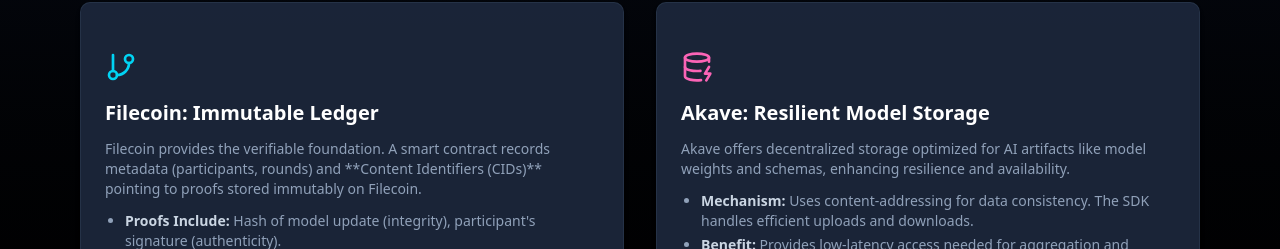
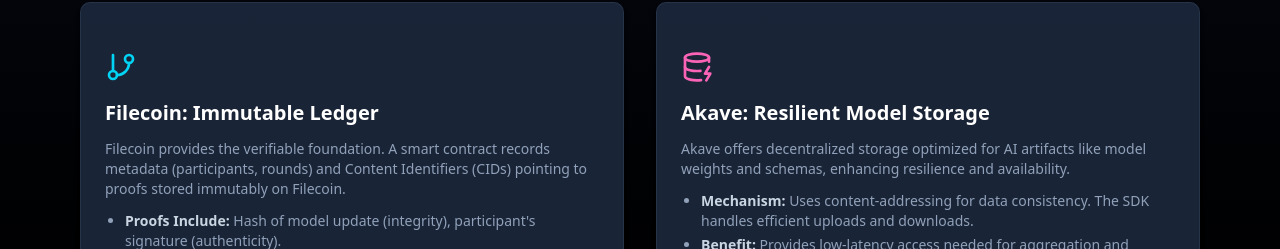
Before and after one commit to taijusanagi/2025-ai-blueprints, a Next.js app in the folder app/: page / in a window 1280 px wide. Shown: the part 2306-2555 px from the top of the page. Built offline with nearby package versions, Linux system fonts and the light colour scheme.

Commit message:
adjust text

```diff
--- a/app/src/app/page.tsx
+++ b/app/src/app/page.tsx
@@ -271,9 +271,8 @@
               </h4>
               <p className="text-slate-400 text-sm mb-3">
                 Filecoin provides the verifiable foundation. A smart contract
-                records metadata (participants, rounds) and **Content
-                Identifiers (CIDs)** pointing to proofs stored immutably on
-                Filecoin.
+                records metadata (participants, rounds) and Content Identifiers
+                (CIDs) pointing to proofs stored immutably on Filecoin.
               </p>
               <ul className="list-disc list-outside text-slate-400 text-sm space-y-1 pl-5 mb-3">
                 <li>
```
